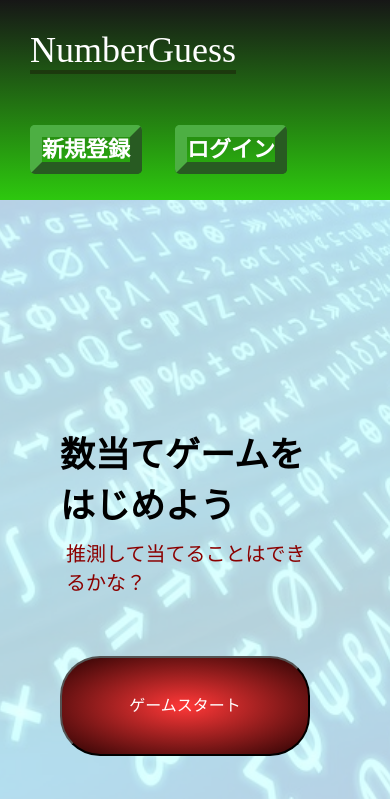
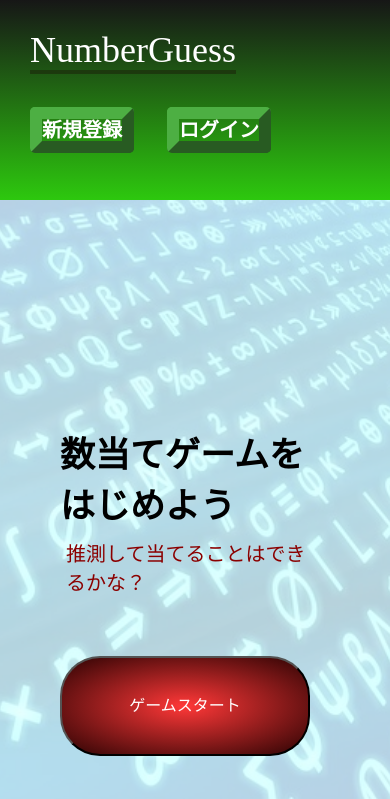
Before and after one commit to zeno-46/number-guess, a Rails app: page / in a window 390 px wide. Shown: the top 799 px of the page. Run offline with Rails 7, Linux system fonts and the light colour scheme; style sheets or scripts are compiled from the project's sources; some libraries are stand-ins or nearby versions.

Commit message:
iphoneSE対応

```diff
--- a/app/assets/stylesheets/numbers.css
+++ b/app/assets/stylesheets/numbers.css
@@ -135,20 +135,21 @@
 ********************************************************/
 @media only screen and (max-width:640px){
 
-/********************************************************
-　ヘッダー
-********************************************************/
 .header {
   display: block;
 }
 
+.nav-lists__list{
+  font-size: 20px;
+  line-height: 3;
+  margin-top: 30px;
+}
+
 .nav-lists__list.btn_right {
   margin-left: 33px;
+  line-height: 3;
 }
 
-/********************************************************
-　トップページ
-********************************************************/
 .math-text__main {
   width: 100%;
 }
@@ -174,3 +175,49 @@
   margin-bottom: 0;
 }
 }
+
+/********************************************************
+　スマホ（iphoneSE）対応
+********************************************************/
+@media only screen and (max-width:405px){
+
+.header {
+  display: block;
+}
+
+.nav-lists__list.btn_right {
+  margin-left: 33px;
+  line-height: 3;
+}
+
+.nav-lists__list{
+  font-size: 20px;
+  line-height: 3;
+  margin-top: 30px;
+}
+
+.math-text__main {
+  width: 100%;
+}
+
+.math-items {
+  display: block;
+}
+
+.math-text__main {
+  font-size: 35px;
+}
+
+.math-text__sub {
+  padding-bottom: 40px;
+}
+
+.start-btn {
+  width: 100%;
+  margin-right: 0;
+}
+
+.math-text {
+  margin-bottom: 0;
+}
+}
--- a/app/views/numbers/index.html.erb
+++ b/app/views/numbers/index.html.erb
@@ -1,6 +1,7 @@
 <!DOCTYPE html>
 <html lang="ja">
   <head>
+  <meta name="viewport" content="width=device-width, initial-scale=1">
     <!-- ヘッダー -->
     <header class="header">
       <div class="heading">
```
